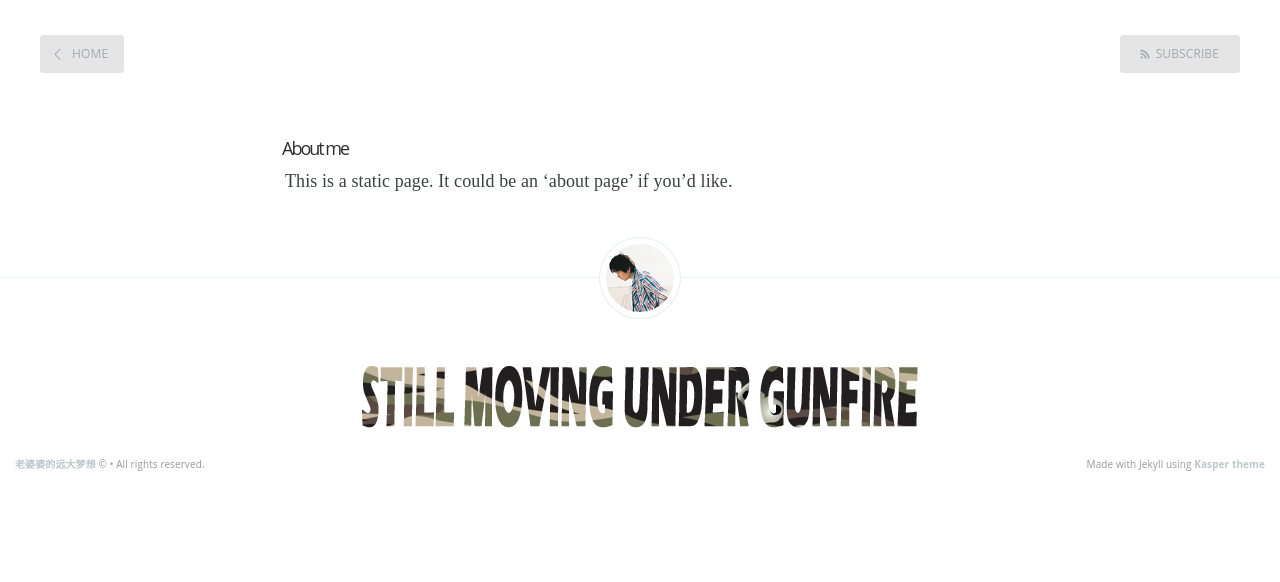
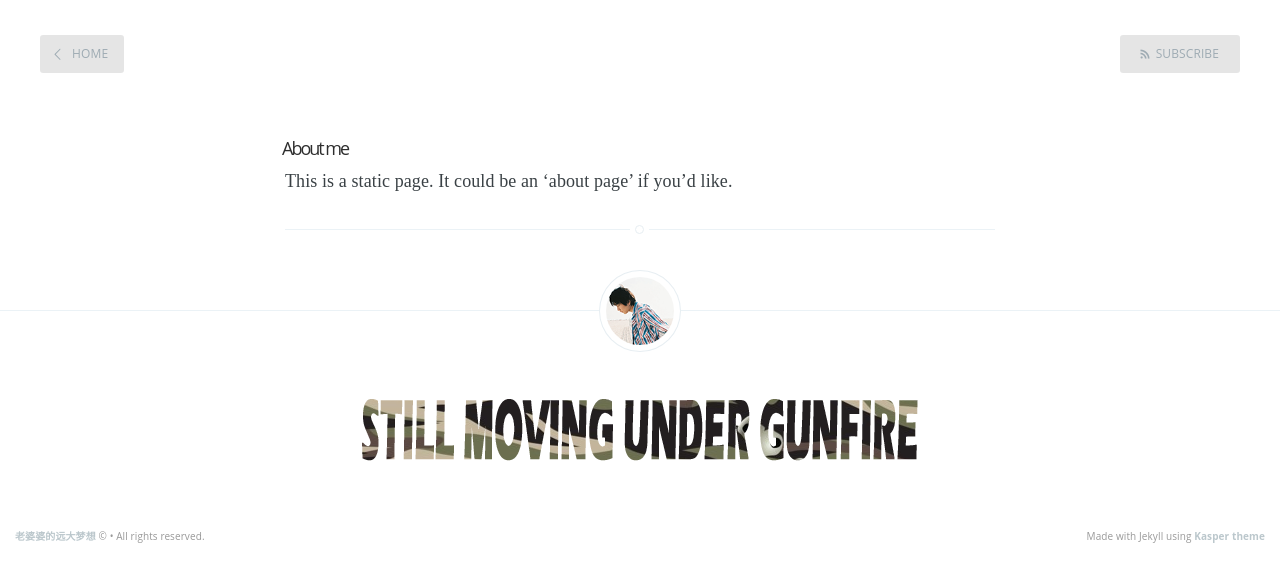
Before and after one commit to binnng/i, a Jekyll site: the page built from about.md, in a window 1280 px wide. Shown: the top 582 px of the page. Built offline with Jekyll 4.4.1, drawn with Linux system fonts in a browser that asks for light colours.

Commit message:
修复一点样式

```diff
--- a/_layouts/default.html
+++ b/_layouts/default.html
@@ -28,10 +28,9 @@
     {{ content }}
     <footer class="site-footer clearfix">
       <figure class="author-image">
-          <a class="img" href="{{ site.baseurl }}" style="background-image: url({{ site.baseurl }}/assets/css/images/profile.png)">
-          <span class="hidden">{{site.author}}'s Picture</span></a>
+          <a class="img" href="{{ site.baseurl }}" style="background-image: url({{ site.baseurl }}/assets/css/images/profile.png)"></a>
       </figure>
-      <a class="motto" href="{{ site.baseurl }}">Still Moving Under Gunfire</a>
+      <span class="motto" href="{{ site.baseurl }}">Still Moving Under Gunfire</span>
       <section class="copyright">
         <a href="{{ site.baseurl }}">{{ site.name }}</a> &copy;
               {{date format="YYYY"}} &bull; All rights reserved.
--- a/assets/css/screen.css
+++ b/assets/css/screen.css
@@ -725,24 +725,28 @@ margin on the iframe, cause it breaks stuff. */
     hyphens: auto;
 }
 
+.home-template .post{
+    border-bottom: #EBF2F6 1px solid;
+}
+
 /* Add a little circle in the middle of the border-bottom on our .post
    just for the lolz and stylepoints. */
-// .post:after {
-//     display: block;
-//     content: "";
-//     width: 7px;
-//     height: 7px;
-//     border: #E7EEF2 1px solid;
-//     position: absolute;
-//     bottom: -5px;
-//     left: 50%;
-//     margin-left: -5px;
-//     background: #FFF;
-//     -webkit-border-radius: 100%;
-//     -moz-border-radius: 100%;
-//     border-radius: 100%;
-//     box-shadow: #FFF 0 0 0 5px;
-// }
+.home-template .post:after {
+    display: block;
+    content: "";
+    width: 7px;
+    height: 7px;
+    border: #E7EEF2 1px solid;
+    position: absolute;
+    bottom: -5px;
+    left: 50%;
+    margin-left: -5px;
+    background: #FFF;
+    -webkit-border-radius: 100%;
+    -moz-border-radius: 100%;
+    border-radius: 100%;
+    box-shadow: #FFF 0 0 0 5px;
+}
 
 body:not(.post-template) .post-title {
     font-size: 3.6rem;
@@ -855,7 +859,7 @@ body:not(.post-template) .post-title {
     display: block;
     text-indent: -999rem;
     padding-bottom: 6rem;
-    margin-bottom: 2rem;
+    margin-bottom: 6rem;
     text-align: center;
 }
 
```
